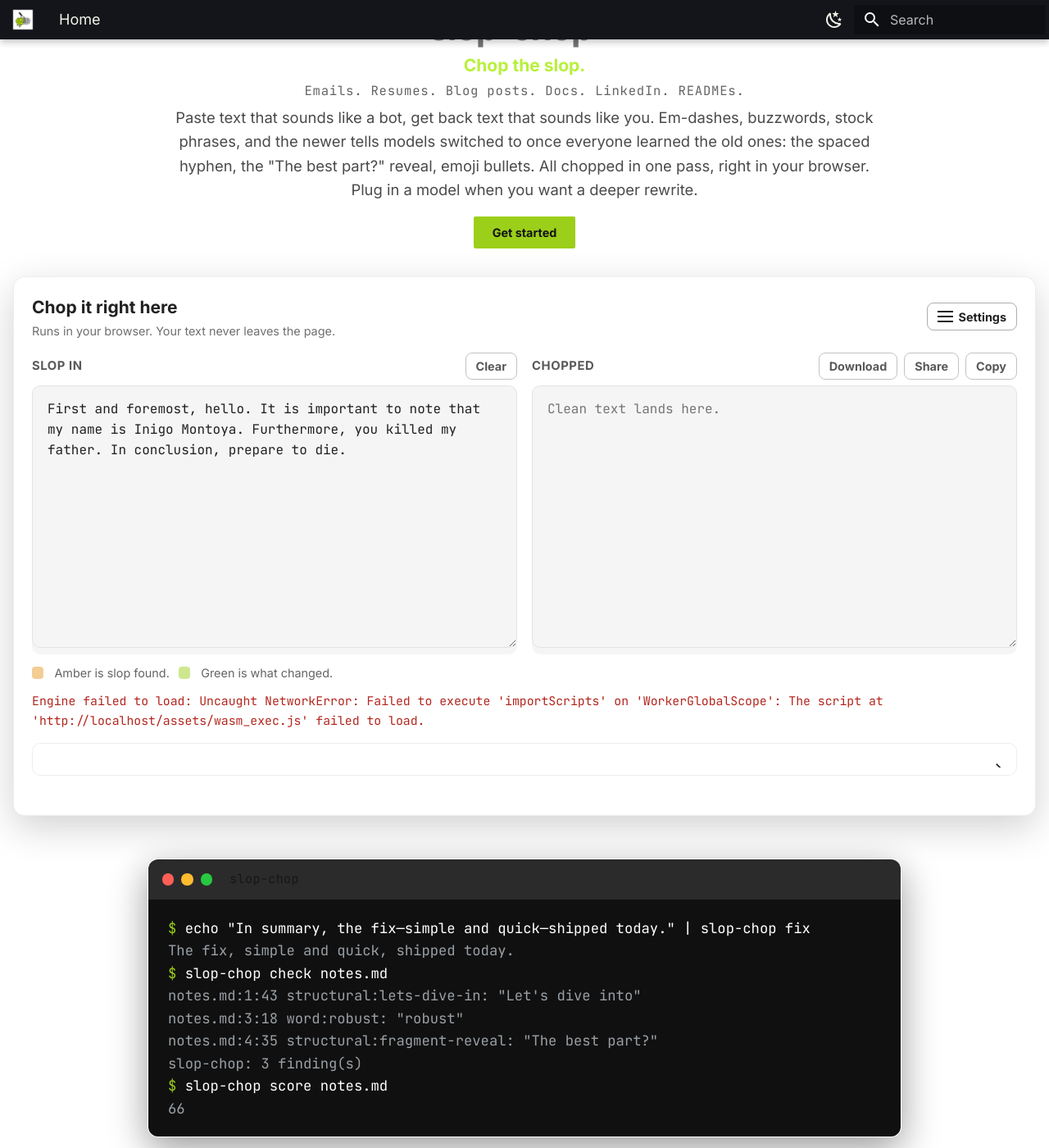
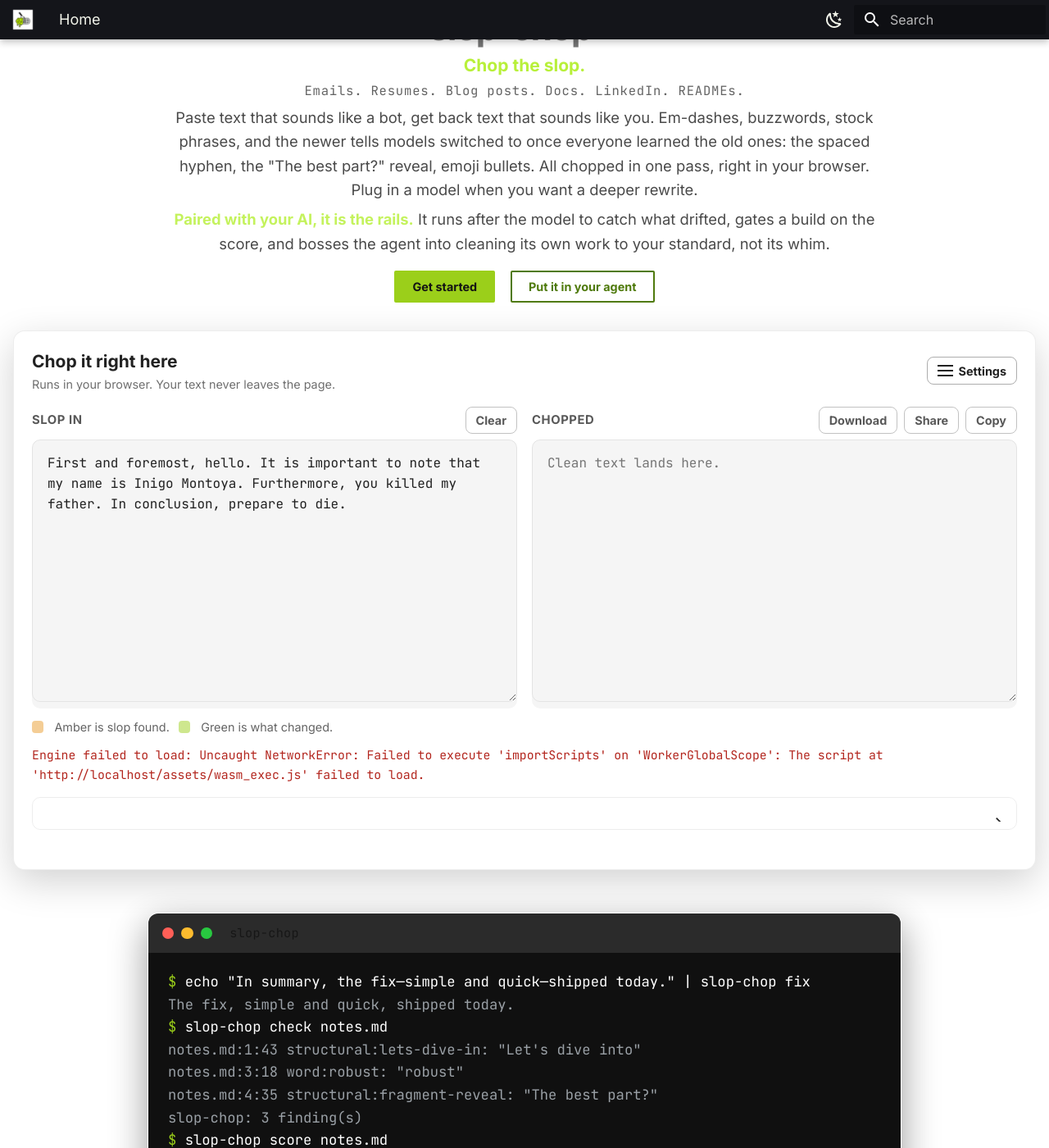
Before and after one commit to dcadolph/slop-chop, an MkDocs documentation site: the page built from docs/README.md, in a window 1280 px wide and 1400 px high, scrolled down 275 px. Shown: the whole window at 82% size. Built offline with MkDocs 1.6.1 and Material for MkDocs 9.7.7, drawn with Linux system fonts in a browser that asks for light colours; some of the changed text lies outside the part shown.

Commit message:
Lead the homepage with the agent pitch and Homebrew

```diff
--- a/docs/README.md
+++ b/docs/README.md
@@ -16,7 +16,11 @@
 
 <p class="subtitle">Paste text that sounds like a bot, get back text that sounds like you. Em-dashes, buzzwords, stock phrases, and the newer tells models switched to once everyone learned the old ones: the spaced hyphen, the "The best part?" reveal, emoji bullets. All chopped in one pass, right in your browser. Plug in a model when you want a deeper rewrite.</p>
 
+**Paired with your AI, it is the rails.** It runs after the model to catch what drifted, gates a build on the score, and bosses the agent into cleaning its own work to your standard, not its whim.
+{ .subtitle .sc-rails }
+
 [Get started](quickstart.md){ .md-button .md-button--primary }
+[Put it in your agent](PLUGIN.md){ .md-button }
 
 </div>
 
@@ -229,17 +233,35 @@
 
 <div class="grid cards sc-installs" markdown>
 
--   :material-console:{ .lg .middle } __Command line__
-
-    ---
-
-    `go install github.com/dcadolph/slop-chop@latest`
-
 -   :material-cursor-default-click:{ .lg .middle } __This page__
 
     ---
 
     The web app above. Nothing to install, nothing leaves the browser.
+
+-   :material-console:{ .lg .middle } __Command line__
+
+    ---
+
+    `brew install dcadolph/tap/slop-chop`, or `go install github.com/dcadolph/slop-chop@latest`.
+
+-   :material-robot-happy:{ .lg .middle } __Claude Code__
+
+    ---
+
+    `/plugin marketplace add dcadolph/slop-chop`, then `/plugin install slop-chop@slop-chop`. See [Claude plugin](PLUGIN.md).
+
+-   :material-robot-outline:{ .lg .middle } __Claude Desktop, Cursor, any MCP client__
+
+    ---
+
+    `slop-chop mcp` serves chop and check as tools, over stdio and local. See [MCP server](MCP.md).
+
+-   :material-cog-sync:{ .lg .middle } __CI and automation__
+
+    ---
+
+    The [GitHub Action](https://github.com/dcadolph/slop-chop), Raycast, macOS, and pre-commit. See [integrations](https://github.com/dcadolph/slop-chop/tree/main/integrations).
 
 -   :material-microsoft-visual-studio-code:{ .lg .middle } __VS Code, Cursor, VSCodium__
 
@@ -257,7 +279,7 @@
 
     ---
 
-    The desktop plugin under [obsidian/](https://github.com/dcadolph/slop-chop/tree/main/obsidian).
+    Search **slop-chop** in Settings, Community plugins.
 
 -   :material-nodejs:{ .lg .middle } __Node__
 
--- a/docs/stylesheets/extra.css
+++ b/docs/stylesheets/extra.css
@@ -416,3 +416,16 @@
   opacity: 0.85;
   margin-bottom: 1rem;
 }
+
+/* The rails line under the subtitle: the agent pitch, one step quieter than the tagline. */
+.sc-hero .sc-rails {
+  margin-top: -0.35rem;
+}
+.sc-hero .sc-rails strong {
+  color: var(--sc-lime-bright);
+}
+@media (max-width: 600px) {
+  .sc-hero .sc-rails {
+    display: none;
+  }
+}
```
Also changed, not shown: other parts of docs/README.md (+1 -13 lines), README.md (+1 -1 lines).
